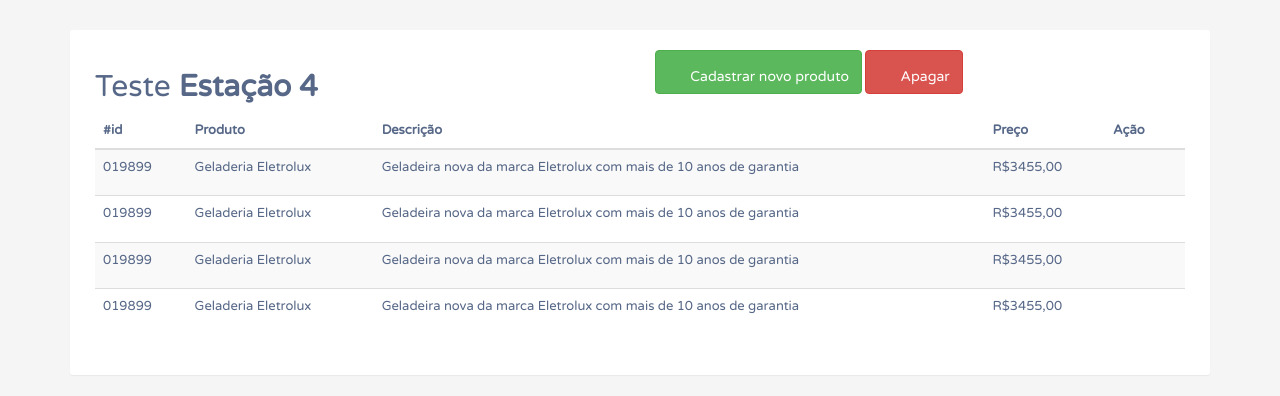
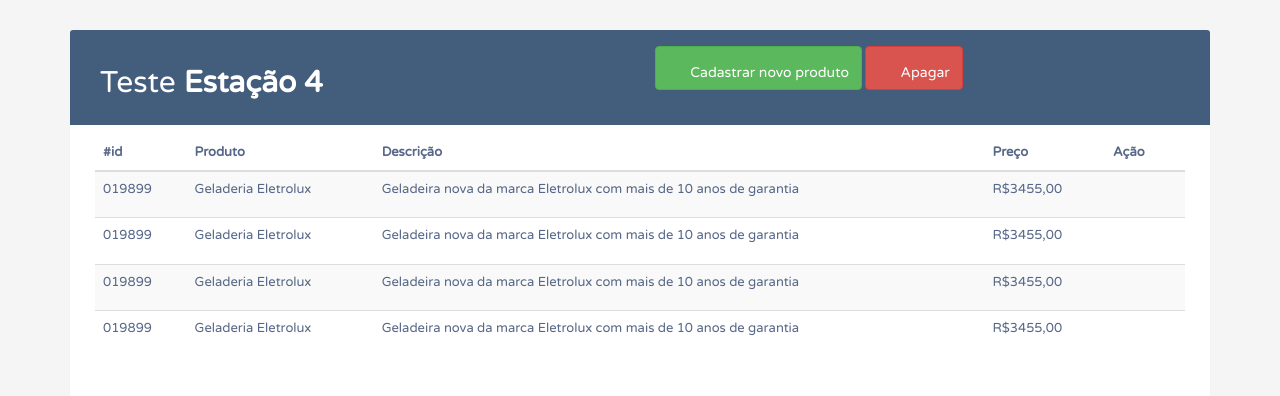
Before and after one commit to marcoscuomo/teste_estacao4, a PHP site: page / in a window 1280 px wide. Shown: the top 396 px of the page. Run offline with PHP 8.4, Linux system fonts and the light colour scheme; some libraries are stand-ins or nearby versions.

Commit message:
Configura o table-title

```diff
--- a/css/style.css
+++ b/css/style.css
@@ -4,7 +4,6 @@
     font-family: 'Varela Round', sans-serif;
     font-size: 13px;
 }
-
 .table-wrapper {
     background: #fff;
     padding: 20px 25px;
@@ -12,3 +11,11 @@
     border-radius: 3px;
     box-shadow: 0 1px 1px rgba(0,0,0,.05);
 }
+.table-title {
+    padding-bottom: 15px;
+    background: #435d7d;
+    color: #fff;
+    padding: 16px 30px;
+    margin: -20px -25px 10px;
+    border-radius: 3px 3px 0 0;
+}
--- a/index.php
+++ b/index.php
@@ -12,11 +12,10 @@
     <link rel="stylesheet" href="https://fonts.googleapis.com/icon?family=Material+Icons">
     <!--Bootstrap-->
     <link rel="stylesheet" href="https://maxcdn.bootstrapcdn.com/font-awesome/4.7.0/css/font-awesome.min.css">
-    <link rel="stylesheet" href="css/bootstrap.min.css">
+    <link rel="stylesheet" href="https://maxcdn.bootstrapcdn.com/bootstrap/3.3.7/css/bootstrap.min.css">
     <link rel="stylesheet" href="css/style.css">
     <script src="https://ajax.googleapis.com/ajax/libs/jquery/1.12.4/jquery.min.js"></script>
-    <script src="https://maxcdn.bootstrapcdn.com/bootstrap/3.3.7/js/bootstrap.min.js"></script
-
+    <script src="https://maxcdn.bootstrapcdn.com/bootstrap/3.3.7/js/bootstrap.min.js"></script>
 </head>
 <body>
 
```
